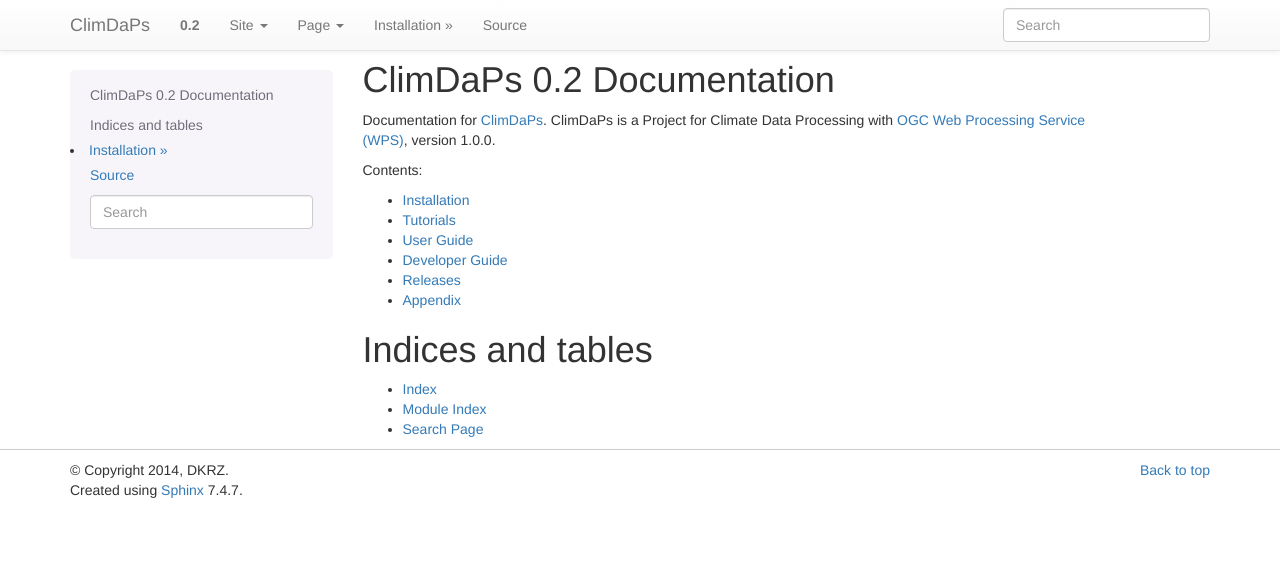
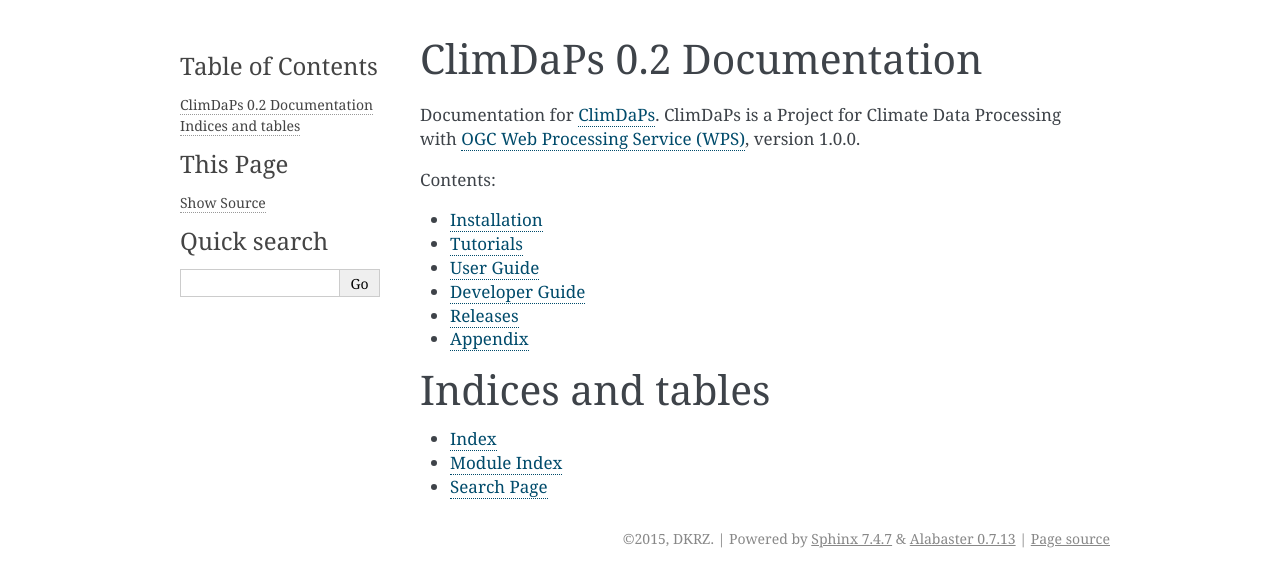
Before and after one commit to bird-house/pyramid-phoenix, a Sphinx documentation site: the page built from docs/source/index.rst, in a window 1280 px wide. Shown: the top 587 px of the page. Built offline with Sphinx 7.4.7, drawn with Linux system fonts in a browser that asks for light colours.

Commit message:
update phoenix sphinx conf.py

```diff
--- a/docs/source/conf.py
+++ b/docs/source/conf.py
@@ -15,7 +15,7 @@
 
 # using boostrap theme
 # https://github.com/ryan-roemer/sphinx-bootstrap-theme
-import sphinx_bootstrap_theme
+#import sphinx_bootstrap_theme
 
 # If extensions (or modules to document with autodoc) are in another directory,
 # add these directories to sys.path here. If the directory is relative to the
@@ -44,8 +44,8 @@
 master_doc = 'index'
 
 # General information about the project.
-project = u'ClimDaPs'
-copyright = u'2014, DKRZ'
+project = u'Phoenix'
+copyright = u'2015, DKRZ'
 
 # The version info for the project you're documenting, acts as replacement for
 # |version| and |release|, also used in various other places throughout the
@@ -54,7 +54,7 @@
 # The short X.Y version.
 version = '0.2'
 # The full version, including alpha/beta/rc tags.
-release = '0.2.0'
+#release = '0.2.0'
 
 # The language for content autogenerated by Sphinx. Refer to documentation
 # for a list of supported languages.
@@ -96,7 +96,7 @@
 # The theme to use for HTML and HTML Help pages.  See the documentation for
 # a list of builtin themes.
 #html_theme = 'default'
-html_theme = 'bootstrap'
+#html_theme = 'bootstrap'
 
 # Theme options are theme-specific and customize the look and feel of a theme
 # further.  For a list of options available for each theme, see the
@@ -105,7 +105,7 @@
 
 # Add any paths that contain custom themes here, relative to this directory.
 #html_theme_path = []
-html_theme_path = sphinx_bootstrap_theme.get_html_theme_path()
+#html_theme_path = sphinx_bootstrap_theme.get_html_theme_path()
 
 # The name for this set of Sphinx documents.  If None, it defaults to
 # "<project> v<release> documentation".
@@ -170,7 +170,7 @@
 #html_file_suffix = None
 
 # Output file base name for HTML help builder.
-htmlhelp_basename = 'ClimDaPsdoc'
+htmlhelp_basename = 'Phoenix_doc'
 
 
 # -- Options for LaTeX output --------------------------------------------------
@@ -188,10 +188,9 @@
 
 # Grouping the document tree into LaTeX files. List of tuples
 # (source start file, target name, title, author, documentclass [howto/manual]).
-latex_documents = [
-  ('index', 'ClimDaPs.tex', u'ClimDaPs Documentation',
-   u'DKRZ', 'manual'),
-]
+#latex_documents = [
+#  ('index', 'Phoenix.tex', u'Phoenix Documentation', 'manual'),
+#]
 
 # The name of an image file (relative to this directory) to place at the top of
 # the title page.
@@ -218,10 +217,10 @@
 
 # One entry per manual page. List of tuples
 # (source start file, name, description, authors, manual section).
-man_pages = [
-    ('index', 'climdaps', u'ClimDaPs Documentation',
-     [u'DKRZ'], 1)
-]
+#man_pages = [
+#    ('index', 'climdaps', u'ClimDaPs Documentation',
+#     [u'DKRZ'], 1)
+#]
 
 # If true, show URL addresses after external links.
 #man_show_urls = False
@@ -232,11 +231,11 @@
 # Grouping the document tree into Texinfo files. List of tuples
 # (source start file, target name, title, author,
 #  dir menu entry, description, category)
-texinfo_documents = [
-  ('index', 'ClimDaPs', u'ClimDaPs Documentation',
-   u'DKRZ', 'ClimDaPs', 'One line description of project.',
-   'Miscellaneous'),
-]
+#texinfo_documents = [
+#  ('index', 'ClimDaPs', u'ClimDaPs Documentation',
+#   u'DKRZ', 'ClimDaPs', 'One line description of project.',
+#   'Miscellaneous'),
+#]
 
 # Documents to append as an appendix to all manuals.
 #texinfo_appendices = []
```
